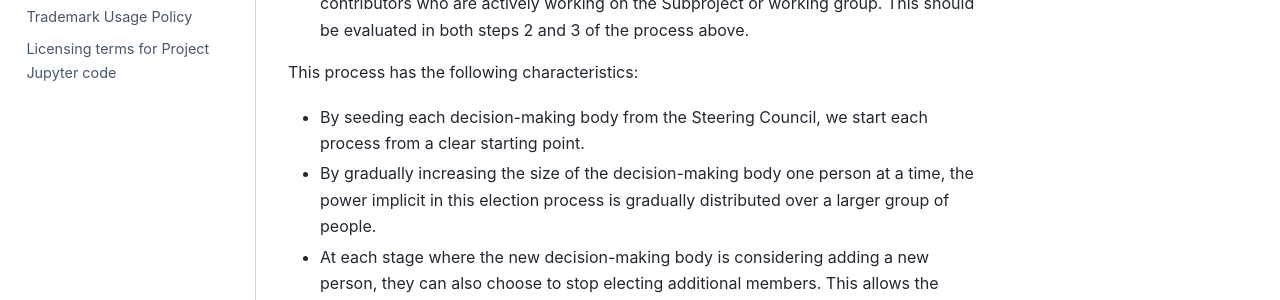
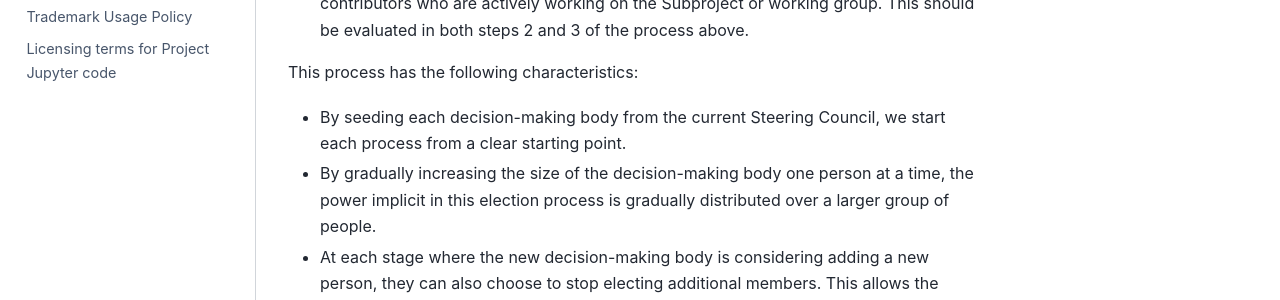
Before and after one commit to jupyter/governance, a Jupyter Book: the page built from bootstrapping_decision_making.md, in a window 1280 px wide and 900 px high, scrolled down 1191 px. Shown: the part 380-680 px from the top of the window. Built offline with Jupyter Book 1.0.4 settings and Sphinx 7.4.7 and the Sphinx Book theme 1.1.4, drawn with Linux system fonts in a browser that asks for light colours; pages that are not in the unit, such as notebooks, are missing from menus.

Commit message:
Update bootstrapping_decision_making.md
Co-authored-by: Carol Willing <carolcode@willingconsulting.com>

```diff
--- a/bootstrapping_decision_making.md
+++ b/bootstrapping_decision_making.md
@@ -28,7 +28,7 @@ The bootstrapping process should observe these principles:
 
 This process has the following characteristics:
 
-- By seeding each decision-making body from the Steering Council, we start each process from a clear starting point.
+- By seeding each decision-making body from the current Steering Council, we start each process from a clear starting point.
 - By gradually increasing the size of the decision-making body one person at a time, the power implicit in this election process is gradually distributed over a larger group of people.
 - At each stage where the new decision-making body is considering adding a new person, they can also choose to stop electing additional members. This allows the group to decide on the overall size in an organic, gradual manner.
 - At each step, issues of diversity and inclusion of the representative body are considered.
```
